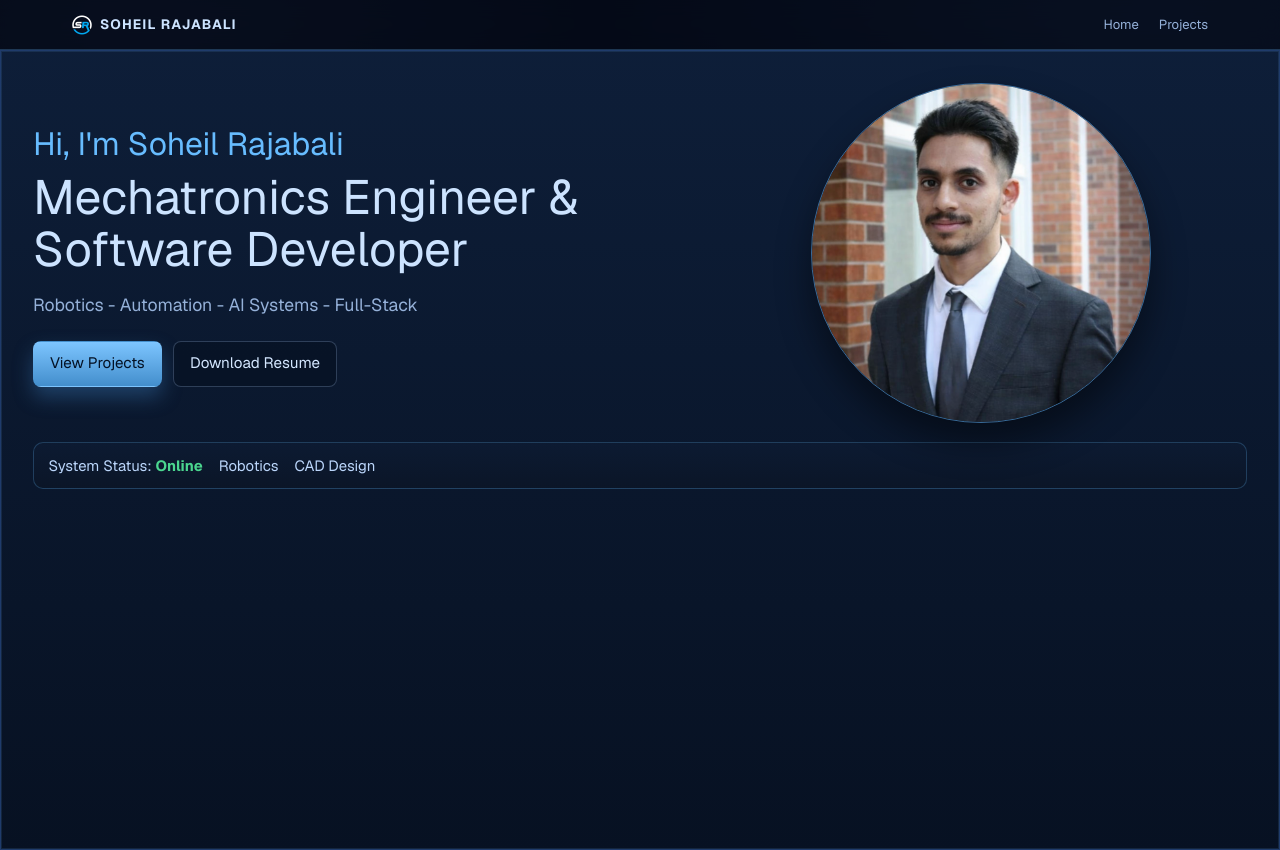
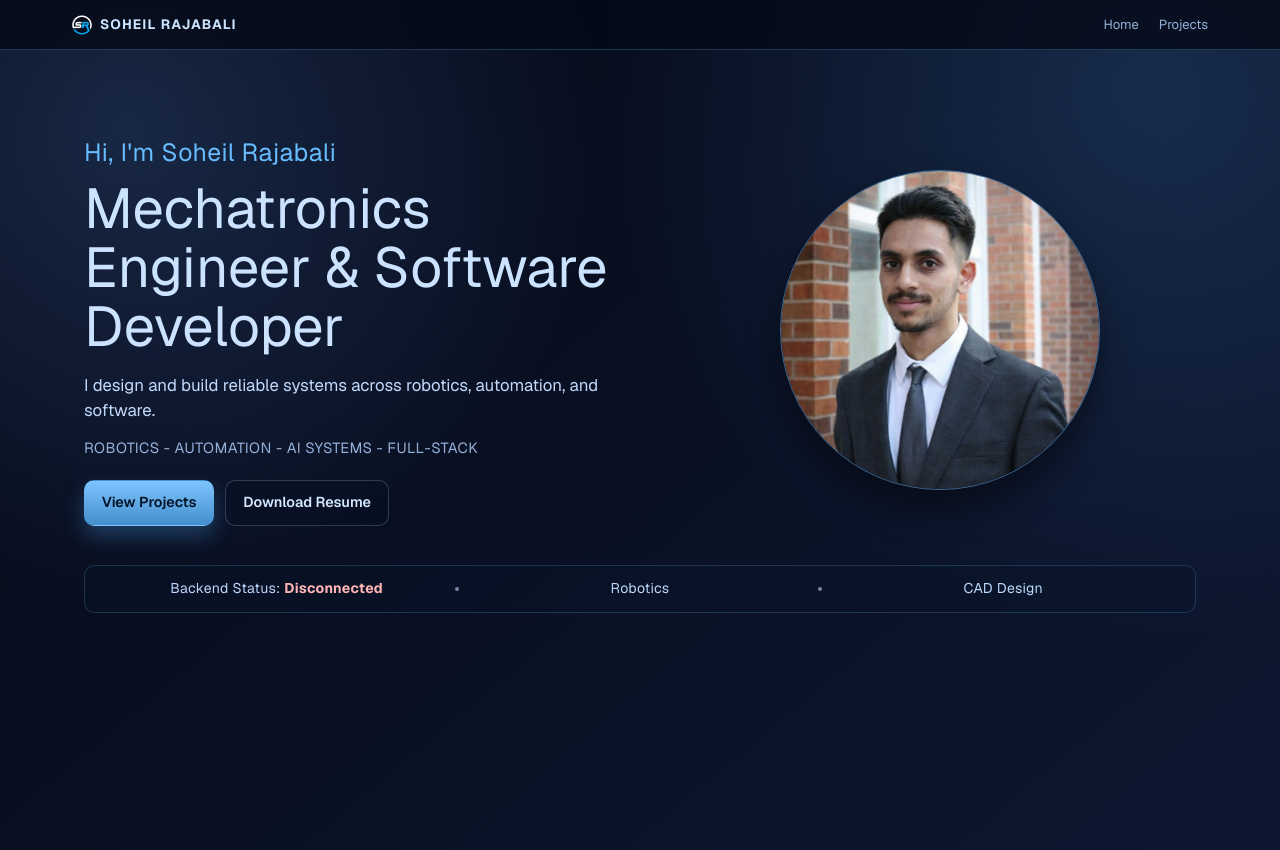
Before and after one commit to Squeakers99/resume-website, a Next.js app in the folder frontend/: page / in a window 1280 px wide. Built offline with nearby package versions, Linux system fonts and the light colour scheme; no server answers.

Commit message:
Made some UI fixes

```diff
--- a/frontend/src/homepage/HomePage.tsx
+++ b/frontend/src/homepage/HomePage.tsx
@@ -1,13 +1,20 @@
+import { getBackendStatus } from "@/lib/api";
 import "./homepage.css";
 
-export default function HomePage() {
+export default async function HomePage() {
+  const backendStatus = await getBackendStatus();
+  const isConnected = backendStatus === "connected";
+
   return (
     <main className="landing-shell">
-      <div aria-label="Homepage section">
+      <section className="homepage-panel" aria-label="Homepage section">
         <div className="homepage-grid">
           <div className="homepage-copy">
             <p className="homepage-intro">Hi, I&apos;m Soheil Rajabali</p>
             <h1>Mechatronics Engineer &amp; Software Developer</h1>
+            <p className="homepage-summary">
+              I design and build reliable systems across robotics, automation, and software.
+            </p>
             <p className="homepage-tags">Robotics - Automation - AI Systems - Full-Stack</p>
 
             <div className="homepage-actions">
@@ -31,14 +38,17 @@ export default function HomePage() {
           </div>
         </div>
 
-        <footer className="status-bar" aria-label="Current focus areas">
+        <footer className="status-bar" aria-label="Backend connection status">
           <span>
-            System Status: <strong>Online</strong>
+            Backend Status:{" "}
+            <strong className={isConnected ? "status-online" : "status-offline"}>
+              {isConnected ? "Connected" : "Disconnected"}
+            </strong>
           </span>
           <span>Robotics</span>
           <span>CAD Design</span>
         </footer>
-      </div>
+      </section>
     </main>
   );
 }
--- a/frontend/src/homepage/homepage.css
+++ b/frontend/src/homepage/homepage.css
@@ -1,47 +1,54 @@
 .landing-shell {
   min-height: 100vh;
   width: 100%;
-  max-width: none;
-  border: 1px solid var(--card-edge);
-  border-radius: 0;
-  background:
-    linear-gradient(180deg, rgba(14, 31, 58, 0.92), rgba(7, 17, 34, 0.94)),
-    var(--card);
-  box-shadow:
-    0 22px 55px rgba(0, 0, 0, 0.45),
-    inset 0 0 0 1px rgba(107, 180, 255, 0.12);
-  padding: clamp(1.2rem, 3vw, 2rem);
+  padding: clamp(1.25rem, 3.5vw, 2.5rem);
+}
+
+.homepage-panel {
+  width: 100%;
+  margin: 0;
+  padding: clamp(1.25rem, 3.5vw, 2.75rem);
 }
 
 .homepage-grid {
-  margin-top: 0;
   display: grid;
-  grid-template-columns: 1.1fr 0.9fr;
-  gap: clamp(1rem, 3vw, 2rem);
+  grid-template-columns: 1.05fr 0.95fr;
+  gap: clamp(1.2rem, 3vw, 2.2rem);
   align-items: center;
 }
 
 .homepage-intro {
   margin: 0;
   color: var(--accent);
-  font-size: clamp(1.4rem, 3vw, 2rem);
+  font-size: clamp(1.25rem, 2.2vw, 1.55rem);
+  letter-spacing: 0.02em;
 }
 
 .homepage-copy h1 {
-  margin: 0.3rem 0 0;
+  margin: 0.45rem 0 0;
   max-width: 22ch;
-  font-size: clamp(1.8rem, 4vw, 3rem);
-  line-height: 1.08;
+  font-size: clamp(2.2rem, 4.4vw, 3.5rem);
+  line-height: 1.06;
+}
+
+.homepage-summary {
+  margin: 1rem 0 0;
+  max-width: 55ch;
+  color: #c2d9fb;
+  font-size: 1.05rem;
+  line-height: 1.5;
 }
 
 .homepage-tags {
-  margin: 1rem 0 0;
+  margin: 0.9rem 0 0;
   color: var(--text-muted);
-  font-size: clamp(0.95rem, 1.5vw, 1.1rem);
+  font-size: 0.92rem;
+  letter-spacing: 0.03em;
+  text-transform: uppercase;
 }
 
 .homepage-actions {
-  margin-top: 1.4rem;
+  margin-top: 1.3rem;
   display: flex;
   gap: 0.7rem;
   flex-wrap: wrap;
@@ -51,9 +58,10 @@
   display: inline-flex;
   align-items: center;
   justify-content: center;
-  border-radius: 8px;
-  padding: 0.66rem 1rem;
-  font-size: 0.95rem;
+  border-radius: 10px;
+  padding: 0.7rem 1.05rem;
+  font-size: 0.9rem;
+  font-weight: 600;
   text-decoration: none;
   border: 1px solid transparent;
   transition: transform 120ms ease, box-shadow 120ms ease;
@@ -82,8 +90,8 @@
 
 .portrait-frame {
   position: relative;
-  width: min(340px, 80vw);
-  height: min(340px, 80vw);
+  width: min(320px, 78vw);
+  height: min(320px, 78vw);
   aspect-ratio: 1 / 1;
   border-radius: 999px;
   border: 1px solid rgba(103, 188, 255, 0.5);
@@ -102,20 +110,43 @@
 }
 
 .status-bar {
-  margin-top: 1.2rem;
-  border: 1px solid rgba(103, 188, 255, 0.24);
-  background: linear-gradient(180deg, rgba(13, 28, 51, 0.8), rgba(11, 22, 39, 0.8));
+  margin-top: 2.4rem;
+  border: 1px solid rgba(103, 188, 255, 0.2);
+  background: rgba(10, 22, 41, 0.45);
   border-radius: 10px;
-  padding: 0.7rem 0.9rem;
-  display: flex;
-  gap: 1rem;
-  flex-wrap: wrap;
+  padding: 0.8rem 1rem;
+  display: grid;
+  grid-template-columns: repeat(3, minmax(0, 1fr));
+  gap: 0.75rem;
+  align-items: center;
+  text-align: center;
   color: #bbd6fb;
-  font-size: 0.93rem;
+  font-size: 0.88rem;
+  letter-spacing: 0.02em;
 }
 
-.status-bar strong {
-  color: #4bd68f;
+.status-bar > span {
+  position: relative;
+}
+
+.status-bar > span:not(:last-child)::after {
+  content: "";
+  position: absolute;
+  right: -0.4rem;
+  top: 50%;
+  width: 4px;
+  height: 4px;
+  border-radius: 999px;
+  transform: translateY(-50%);
+  background: rgba(187, 214, 251, 0.6);
+}
+
+.status-online {
+  color: #8de9b6;
+}
+
+.status-offline {
+  color: #ffb5b5;
 }
 
 @media (max-width: 900px) {
@@ -136,4 +167,12 @@
   .btn {
     width: 100%;
   }
+
+  .status-bar {
+    grid-template-columns: repeat(2, minmax(0, 1fr));
+  }
+
+  .status-bar > span::after {
+    display: none;
+  }
 }
--- a/frontend/src/lib/api.ts
+++ b/frontend/src/lib/api.ts
@@ -17,3 +17,18 @@ export async function getProjects(): Promise<Project[]> {
 
   return res.json();
 }
+
+export async function getBackendStatus(): Promise<"connected" | "disconnected"> {
+  const base = process.env.NEXT_PUBLIC_API_BASE_URL;
+  if (!base) return "disconnected";
+
+  try {
+    const res = await fetch(`${base}/health`, { cache: "no-store" });
+    if (!res.ok) return "disconnected";
+
+    const body = (await res.json()) as { ok?: boolean };
+    return body.ok ? "connected" : "disconnected";
+  } catch {
+    return "disconnected";
+  }
+}
```
